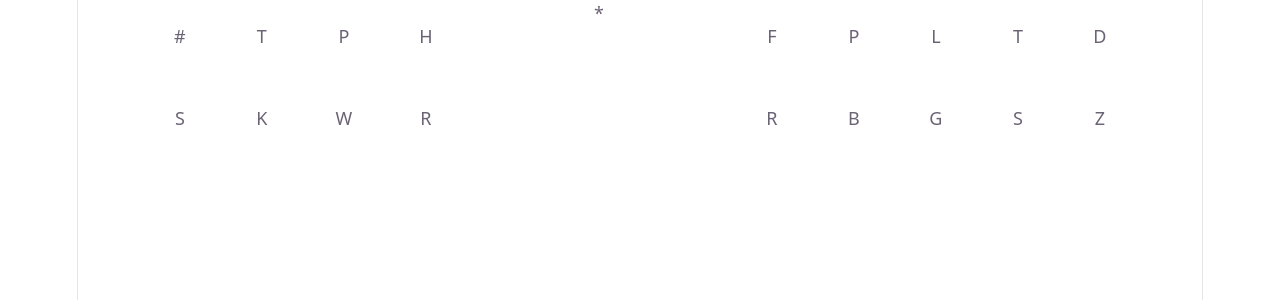
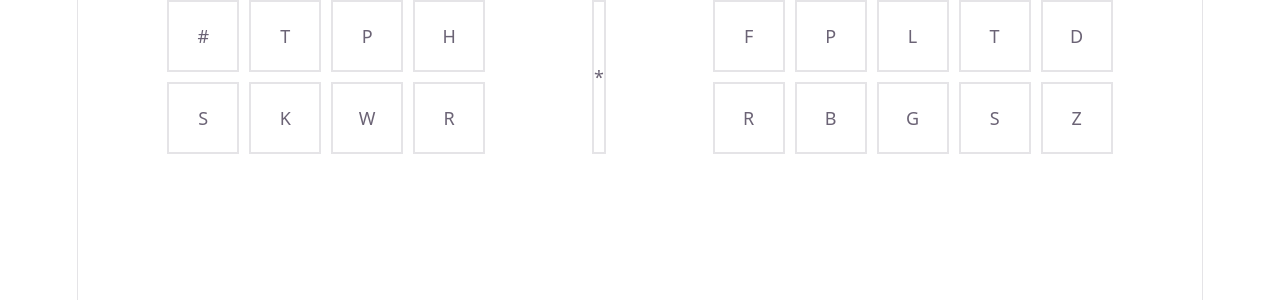
Before and after one commit to PAYS0N/ts-steno-visualization, a React (Vite) app: page / in a window 1280 px wide. Shown: the top 300 px of the page. Built offline with nearby package versions, Linux system fonts and the light colour scheme.

Commit message:
Add key borders

```diff
--- a/src/StenoKeyboard.css
+++ b/src/StenoKeyboard.css
@@ -1,3 +1,9 @@
+.board {
+	display: flex;
+	justify-content: space-around;
+	padding: 0 2rem;
+}
+
 .left-keys {
 	grid-template-columns: 4rem 4rem 4rem 4rem;
 	grid-template-rows: 4rem 4rem;
@@ -11,12 +17,14 @@
 .left-keys, .right-keys {
 	display: grid;
 	grid-auto-flow: column;
-	align-items: center;
+	align-items: stretch;
 	column-gap: 10px;
 	row-gap: 10px;
 }
 
-.board {
+.steno-key {
 	display: flex;
-	justify-content: space-around;
+	flex-direction: column;
+	justify-content: center;
+	border: 2px solid var(--border);
 }
```
